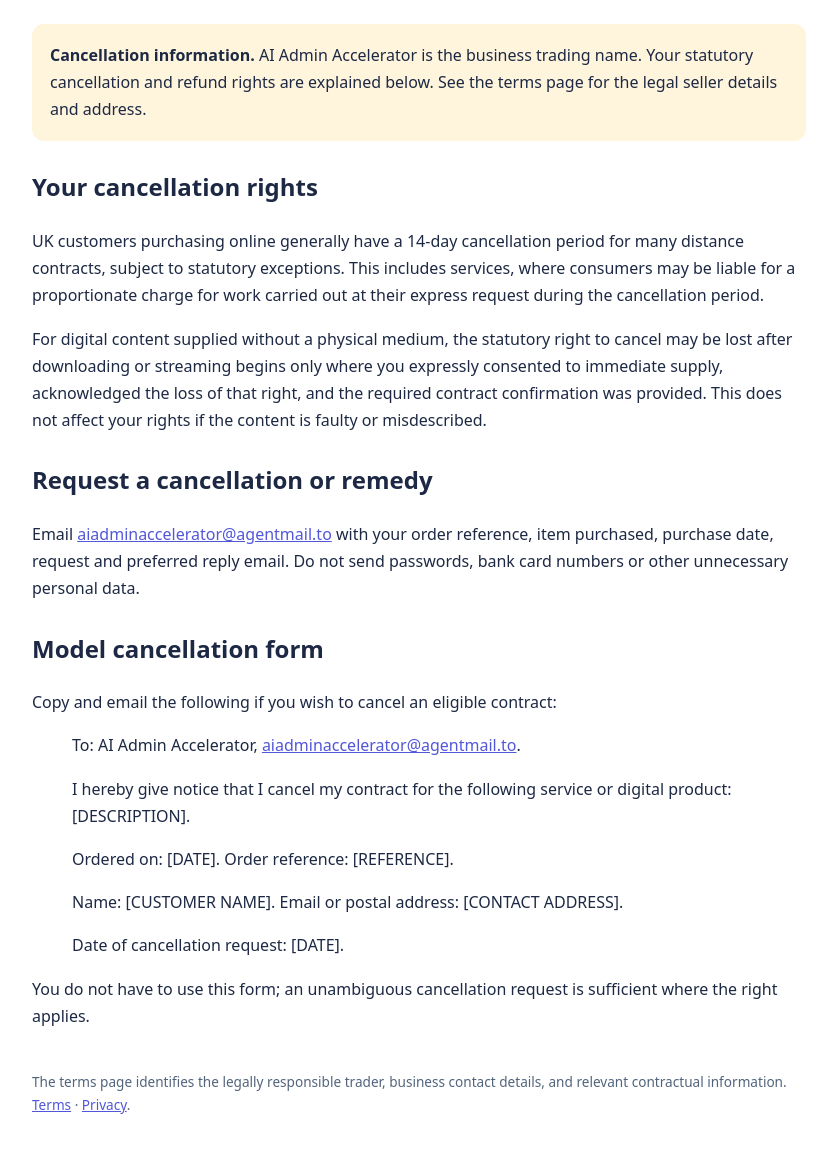
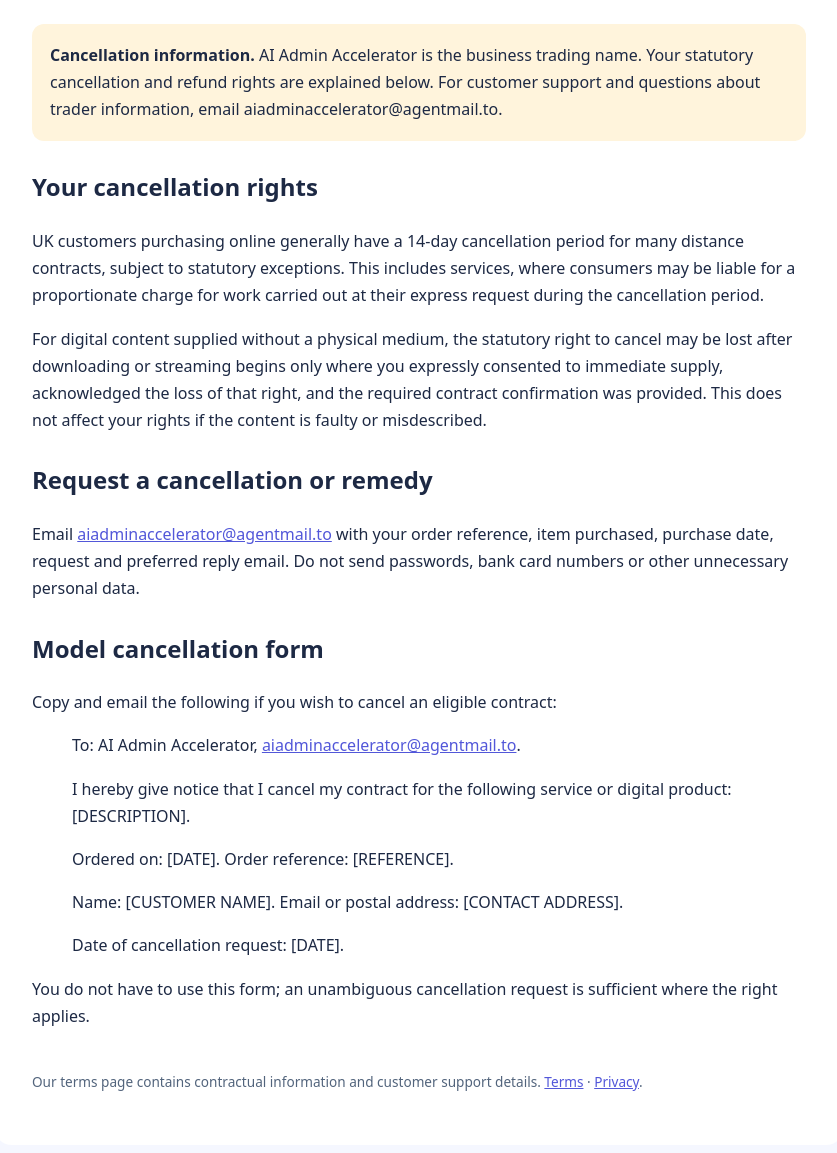
Before and after one commit to ashpatel70-sys/-ai-admin-accelerator, a website: page public/cancellation.html in a window 1280 px wide. Shown: the part 249-1402 px from the top of the page, without its empty margins (221-1058 px from the left). Drawn offline with Linux system fonts and the light colour scheme.

Commit message:
Correct legal-page cross references after seller privacy updates

```diff
--- a/public/cancellation.html
+++ b/public/cancellation.html
@@ -3,9 +3,9 @@
 <style>body{font:16px/1.7 system-ui,-apple-system,Segoe UI,sans-serif;margin:0;background:#f5f7ff;color:#1d2944}main{width:min(850px,calc(100% - 36px));margin:30px auto;background:#fff;border-radius:18px;padding:clamp(20px,5vw,38px);box-sizing:border-box}a{color:#5257d9}h1{font-size:clamp(1.9rem,5vw,2.7rem);line-height:1.2}.note{border-radius:12px;background:#fff4dc;padding:18px}section{margin:26px 0}code{background:#f2f4fb;padding:2px 5px;border-radius:5px}footer{margin-top:40px;font-size:.85rem;color:#52647c}</style>
 </head><body><main><p><a href="/">← Return to AI Admin Accelerator</a></p>
 <h1>Cancellation and refund information</h1>
-<p class="note"><strong>Cancellation information.</strong> AI Admin Accelerator is the business trading name. Your statutory cancellation and refund rights are explained below. See the terms page for the legal seller details and address.</p>
+<p class="note"><strong>Cancellation information.</strong> AI Admin Accelerator is the business trading name. Your statutory cancellation and refund rights are explained below. For customer support and questions about trader information, email aiadminaccelerator@agentmail.to.</p>
 <section><h2>Your cancellation rights</h2><p>UK customers purchasing online generally have a 14-day cancellation period for many distance contracts, subject to statutory exceptions. This includes services, where consumers may be liable for a proportionate charge for work carried out at their express request during the cancellation period.</p><p>For digital content supplied without a physical medium, the statutory right to cancel may be lost after downloading or streaming begins only where you expressly consented to immediate supply, acknowledged the loss of that right, and the required contract confirmation was provided. This does not affect your rights if the content is faulty or misdescribed.</p></section>
 <section><h2>Request a cancellation or remedy</h2><p>Email <a href="mailto:aiadminaccelerator@agentmail.to">aiadminaccelerator@agentmail.to</a> with your order reference, item purchased, purchase date, request and preferred reply email. Do not send passwords, bank card numbers or other unnecessary personal data.</p></section>
 <section><h2>Model cancellation form</h2><p>Copy and email the following if you wish to cancel an eligible contract:</p><blockquote><p>To: AI Admin Accelerator, <a href="mailto:aiadminaccelerator@agentmail.to">aiadminaccelerator@agentmail.to</a>.</p><p>I hereby give notice that I cancel my contract for the following service or digital product: [DESCRIPTION].</p><p>Ordered on: [DATE]. Order reference: [REFERENCE].</p><p>Name: [CUSTOMER NAME]. Email or postal address: [CONTACT ADDRESS].</p><p>Date of cancellation request: [DATE].</p></blockquote><p>You do not have to use this form; an unambiguous cancellation request is sufficient where the right applies.</p></section>
-<footer><p>The terms page identifies the legally responsible trader, business contact details, and relevant contractual information. <a href="/terms.html">Terms</a> · <a href="/privacy.html">Privacy</a>.</p></footer>
+<footer><p>Our terms page contains contractual information and customer support details. <a href="/terms.html">Terms</a> · <a href="/privacy.html">Privacy</a>.</p></footer>
 </main></body></html>
```
